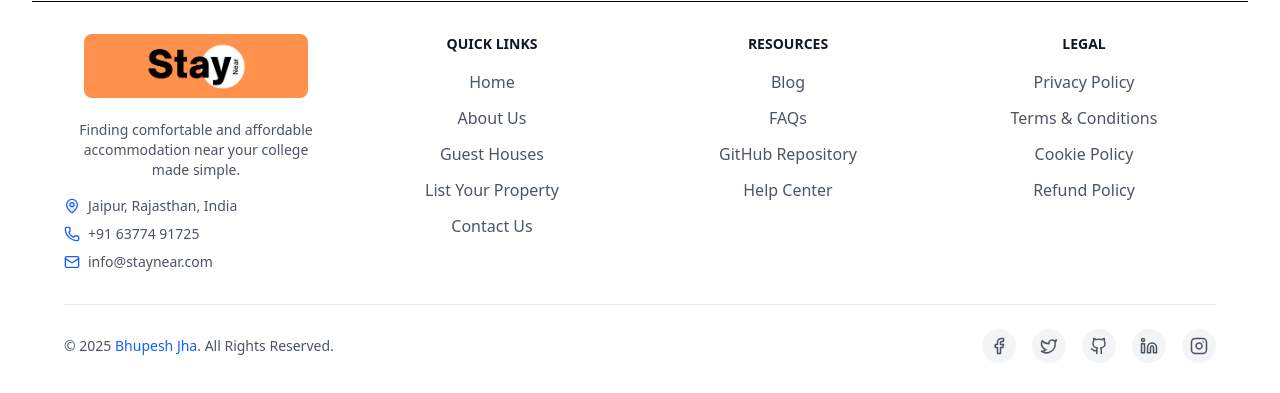
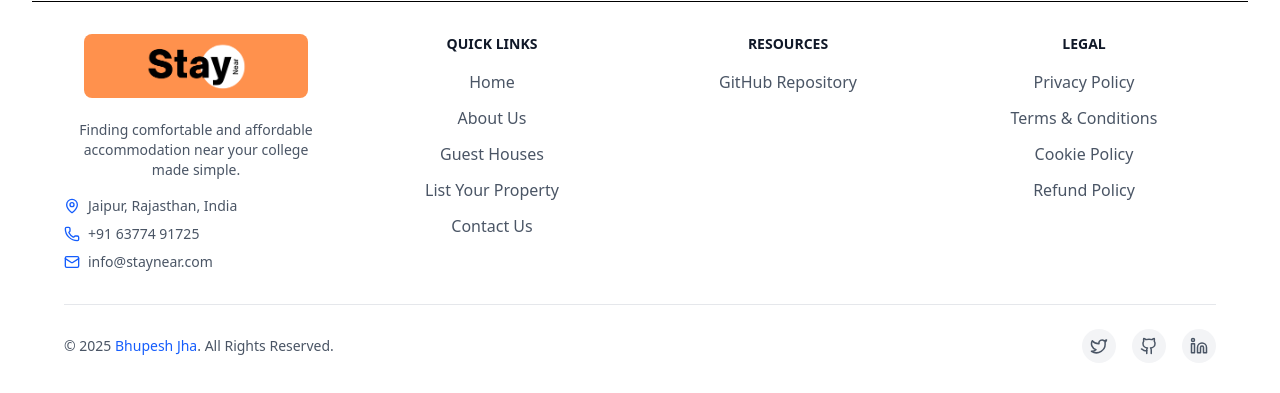
Before and after one commit to Bhupesh0307/StayNear, a React (Vite) app: page / in a window 1280 px wide. Shown: the part 935-1328 px from the top of the page. Built offline with nearby package versions, Linux system fonts and the light colour scheme.

Commit message:
minor changes footer

```diff
--- a/src/Components/Footer/Footer.jsx
+++ b/src/Components/Footer/Footer.jsx
@@ -72,16 +72,7 @@ export default function Footer() {
                         <div>
                             <h2 className="text-sm font-bold text-gray-900 uppercase mb-4">Resources</h2>
                             <ul className="space-y-3">
-                                <li>
-                                    <Link to="/" className="text-gray-600 hover:text-blue-600 transition-colors">
-                                        Blog
-                                    </Link>
-                                </li>
-                                <li>
-                                    <Link to="/" className="text-gray-600 hover:text-blue-600 transition-colors">
-                                        FAQs
-                                    </Link>
-                                </li>
+
                                 <li>
                                     <a
                                         href="https://github.com/Bhupesh0307/StayNear"
@@ -91,11 +82,6 @@ export default function Footer() {
                                     >
                                         GitHub Repository
                                     </a>
-                                </li>
-                                <li>
-                                    <Link to="/" className="text-gray-600 hover:text-blue-600 transition-colors">
-                                        Help Center
-                                    </Link>
                                 </li>
                             </ul>
                         </div>
@@ -149,10 +135,7 @@ export default function Footer() {
 
                     {/* Social Icons */}
                     <div className="flex space-x-4">
-                        <a href="https://www.facebook.com/bhupesh.jha.737" className="bg-gray-100 p-2 rounded-full text-gray-600 hover:bg-blue-100 hover:text-blue-600 transition-colors">
-                            <Facebook size={18} />
-                            <span className="sr-only">Facebook</span>
-                        </a>
+
                         <a href="https://x.com/bhupesh_jh60422" className="bg-gray-100 p-2 rounded-full text-gray-600 hover:bg-blue-100 hover:text-blue-600 transition-colors">
                             <Twitter size={18} />
                             <span className="sr-only">Twitter</span>
@@ -165,10 +148,7 @@ export default function Footer() {
                             <Linkedin size={18} />
                             <span className="sr-only">LinkedIn</span>
                         </a>
-                        <a href="https://www.instagram.com/bhupesh.jhaa/" className="bg-gray-100 p-2 rounded-full text-gray-600 hover:bg-blue-100 hover:text-blue-600 transition-colors">
-                            <Instagram size={18} />
-                            <span className="sr-only">Instagram</span>
-                        </a>
+
                     </div>
                 </div>
             </div>
```
